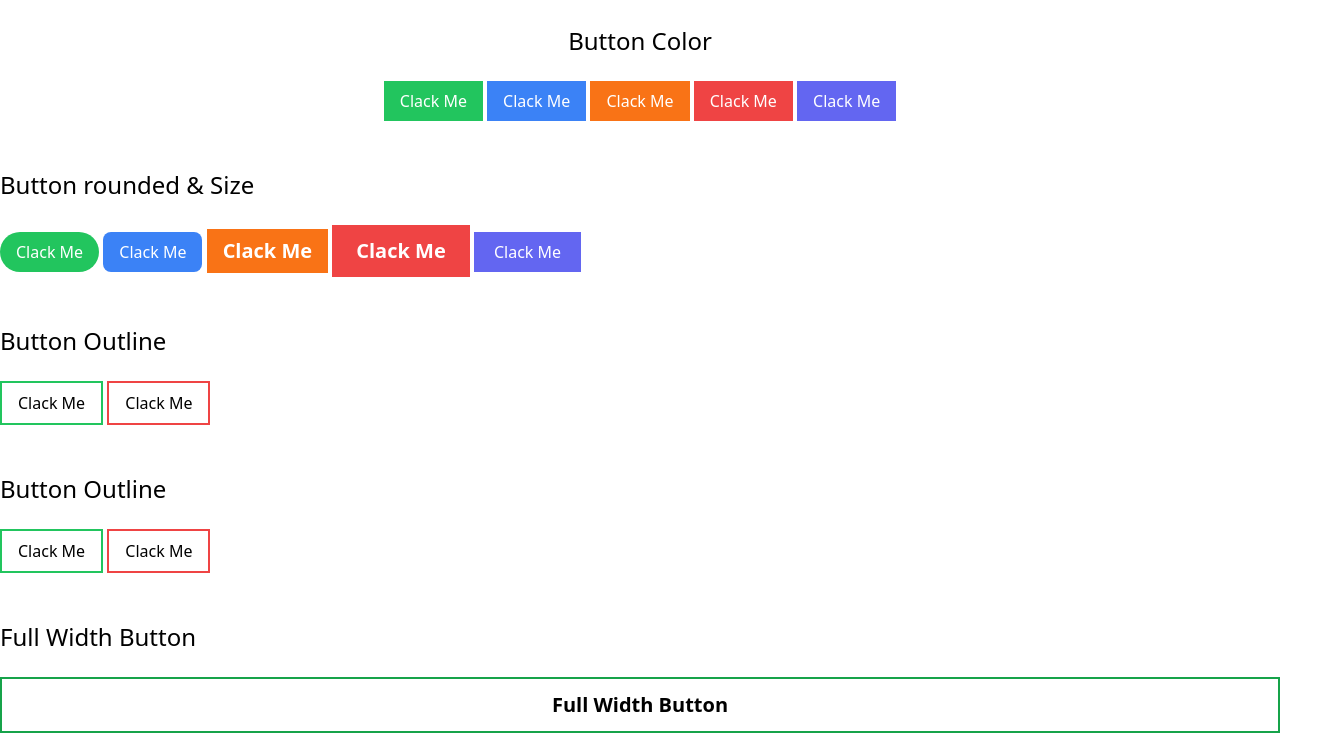
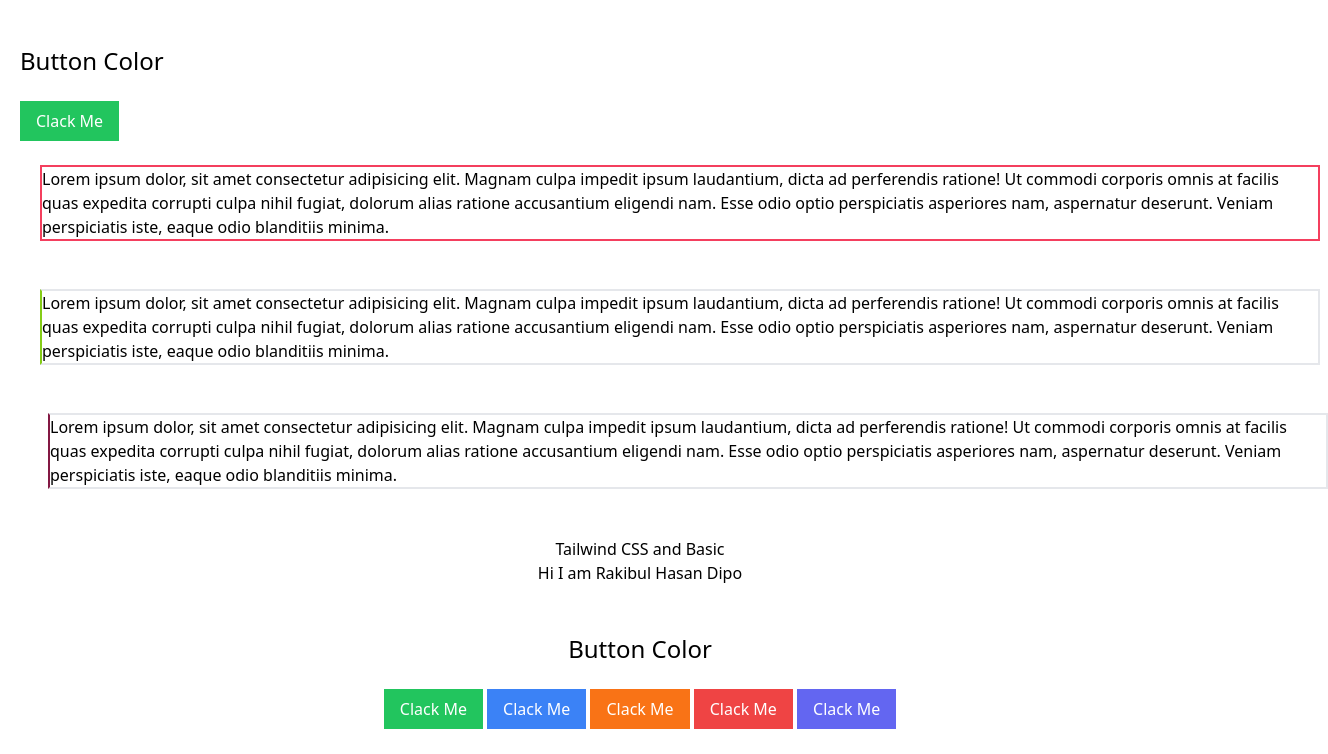
Before and after one commit to rakibuldipo/tailwind-css, a plain HTML site: page index.html in a window 1280 px wide. Shown: the part 71-825 px from the top of the page, 1328 px wide, since content can reach past the window. Drawn offline with nearby package versions, Linux system fonts and the light colour scheme.

Commit message:
added data

```diff
--- a/index.html
+++ b/index.html
@@ -12,6 +12,53 @@
 </head>
 
 <body>
+
+    <div class="pl-5">
+        <h1 class="text-3xl">Tailwind CSS</h1>
+        <h3 class="text-2xl">Hi I am Rakibul Hasan Dipo</h3>
+        <br><br>
+        <!-- button color -->
+        <h3 class="text-2xl">Button Color</h3>
+        <br>
+        <button class="bg-green-500 px-4 py-2 text-white ">Clack Me</button>
+        <br>
+        <br>
+    </div>
+
+    <section>
+        <div class=" container mx-auto  border-2 border-rose-500 ml-10 ">
+            <p>Lorem ipsum dolor, sit amet consectetur adipisicing elit. Magnam culpa impedit
+                ipsum laudantium, dicta ad
+                perferendis ratione! Ut commodi corporis omnis at facilis quas expedita corrupti culpa nihil fugiat,
+                dolorum alias ratione accusantium eligendi nam. Esse odio optio perspiciatis asperiores nam,
+                aspernatur
+                deserunt. Veniam perspiciatis iste, eaque odio blanditiis minima.</p>
+        </div>
+        <br><br>
+        <div class=" container border-2 ml-10 border-l-lime-500 ">
+            <p>Lorem ipsum dolor, sit amet consectetur adipisicing elit. Magnam culpa impedit
+                ipsum laudantium, dicta ad
+                perferendis ratione! Ut commodi corporis omnis at facilis quas expedita corrupti culpa nihil fugiat,
+                dolorum alias ratione accusantium eligendi nam. Esse odio optio perspiciatis asperiores nam,
+                aspernatur
+                deserunt. Veniam perspiciatis iste, eaque odio blanditiis minima.</p>
+        </div>
+        <br><br>
+        <div class=" container   border-2  ml-12  border-l-pink-900  ">
+            <p>Lorem ipsum dolor, sit amet consectetur adipisicing elit. Magnam culpa impedit
+                ipsum laudantium, dicta ad
+                perferendis ratione! Ut commodi corporis omnis at facilis quas expedita corrupti culpa nihil fugiat,
+                dolorum alias ratione accusantium eligendi nam. Esse odio optio perspiciatis asperiores nam,
+                aspernatur
+                deserunt. Veniam perspiciatis iste, eaque odio blanditiis minima.</p>
+        </div>
+        <br><br>
+    </section>
+
+
+
+
+
     <div class="go">
         <h1>Tailwind CSS and Basic</h1>
         <h3>Hi I am Rakibul Hasan Dipo</h3>
```
